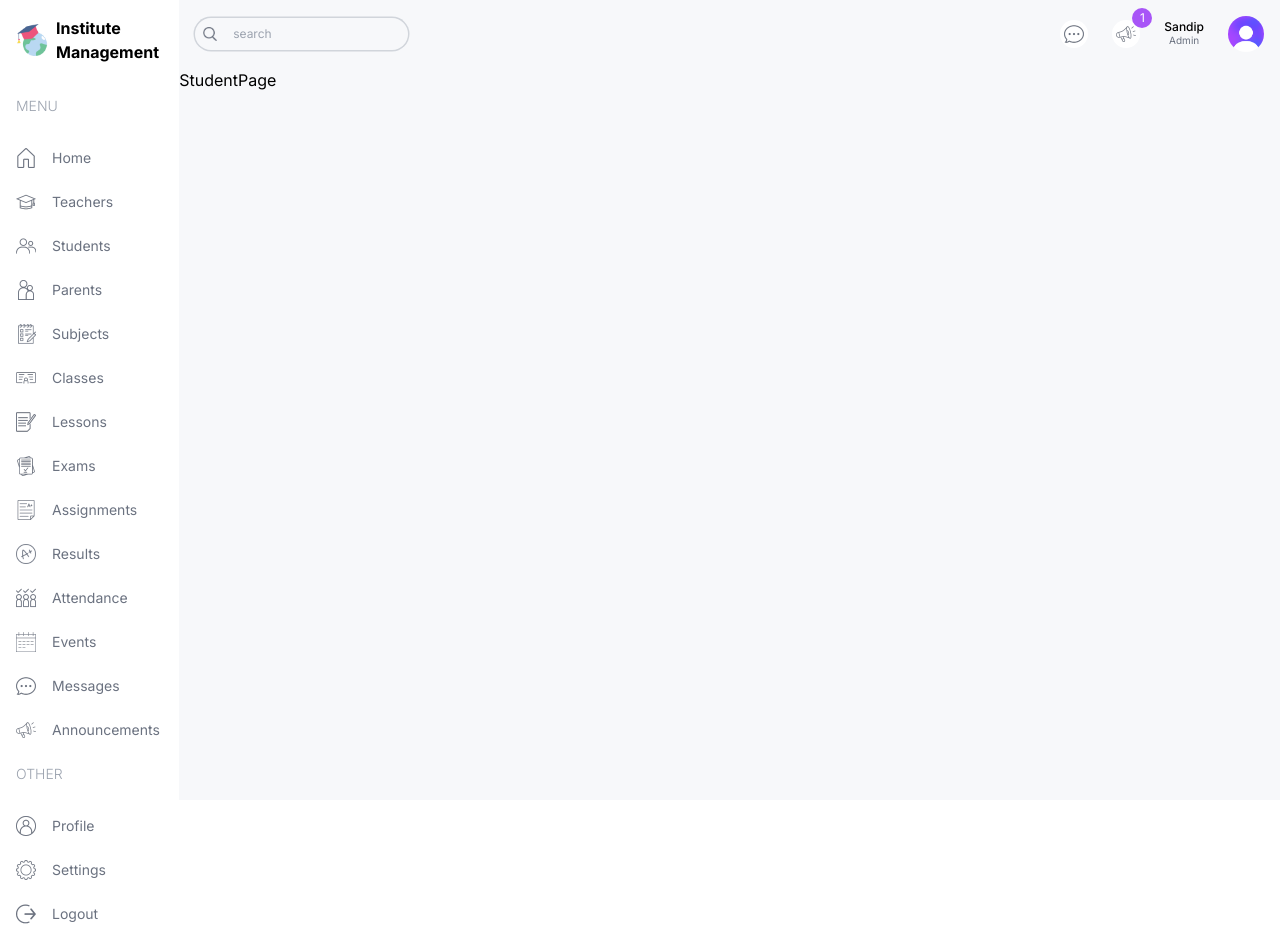
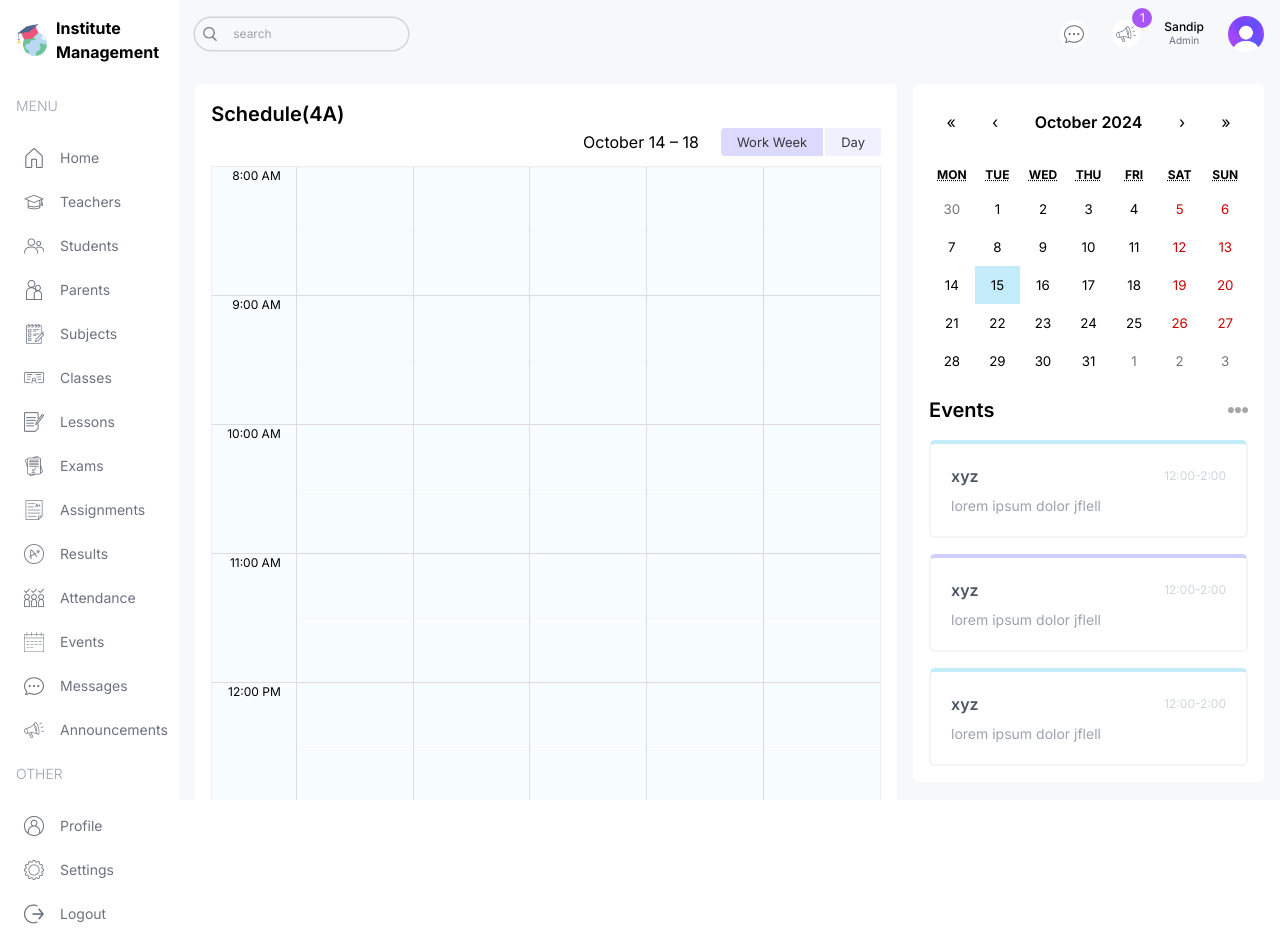
Before and after one commit to grownsandip/dashboard_app, a Next.js app: page /Student in a window 1280 px wide. Built offline with nearby package versions, Linux system fonts and the light colour scheme.

Commit message:
students page done

```diff
--- a/package.json
+++ b/package.json
@@ -9,8 +9,11 @@
     "lint": "next lint"
   },
   "dependencies": {
+    "@types/react-big-calendar": "^1.8.12",
+    "moment": "^2.30.1",
     "next": "14.2.5",
     "react": "^18",
+    "react-big-calendar": "^1.15.0",
     "react-calendar": "^5.0.0",
     "react-dom": "^18",
     "recharts": "^2.13.0"
--- a/src/app/(dashboard)/Student/page.tsx
+++ b/src/app/(dashboard)/Student/page.tsx
@@ -1,8 +1,24 @@
+import Announcements from '@/components/Announcements'
+import BigCalendar from '@/components/BigCalendar'
+import EventCalender from '@/components/EventCalender'
 import React from 'react'
 
 const StudentPage = () => {
   return (
-    <div>StudentPage</div>
+    <div className='p-4 flex gap-4 flex-col xl:flex-row'>
+      {/* left */}
+      <div className='w-full xl:w-2/3'>
+        <div className='bg-white rounded-md p-4 h-full'>
+          <h1 className='text-xl font-semibold'>Schedule(4A)</h1>
+          <BigCalendar />
+        </div>
+      </div>
+      {/* right */}
+      <div className='w-full xl:w-1/3 flex flex-col  gap-8'>
+        <EventCalender />
+        <Announcements />
+      </div>
+    </div>
   )
 }
 
--- a/src/app/globals.css
+++ b/src/app/globals.css
@@ -2,15 +2,108 @@
 @tailwind components;
 @tailwind utilities;
 
-.react-calendar{
+.react-calendar {
     width: 100% !important;
-    border:none !important;
-    font-family: "Inter",sans-serif !important;
-}
-.react-calendar__navigation__label__labelText{
-    font-weight:600;
-}
-.react-calendar__tile--active{
-    background-color: #c3EBFA !important;
+    border: none !important;
+    font-family: "Inter", sans-serif !important;
+  }
+
+  .react-calendar__navigation__label__labelText {
+    font-weight: 600;
+  }
+
+  .react-calendar__tile--active {
+    background-color: #c3ebfa !important;
     color: black !important;
-}
+  }
+
+  .rbc-btn-group:first-child {
+    display: none !important;
+  }
+
+  .rbc-toolbar-label {
+    text-align: right !important;
+    padding: 0px 20px !important;
+  }
+
+  .rbc-btn-group:last-child {
+    font-size: 13px !important;
+  }
+
+  .rbc-btn-group:last-child button {
+    border: none !important;
+    background-color: #f1f0ff !important;
+    margin-left: 2px !important;
+  }
+
+  .rbc-toolbar button.rbc-active {
+    background-color: #dbdafe !important;
+    box-shadow: none !important;
+  }
+
+  .rbc-time-view {
+    border-color: #eee !important;
+  }
+
+  .rbc-time-header {
+    display: none !important;
+  }
+
+  .rbc-time-content {
+    border: none !important;
+  }
+
+  .rbc-time-gutter.rbc-time-column {
+    font-size: 12px !important;
+  }
+
+  .rbc-time-gutter.rbc-time-column .rbc-timeslot-group {
+    padding: 0px 10px !important;
+  }
+
+  .rbc-timeslot-group {
+    background-color: #f7fdff !important;
+  }
+
+  .rbc-day-slot {
+    font-size: 14px !important;
+  }
+
+  .rbc-event{
+    border: none !important;
+    color: black !important;
+    padding: 10px !important;
+    margin: 10px !important;
+    width: 99% !important;
+  }
+  .rbc-event:nth-child(1) {
+    background-color: #e2f8ff !important;
+  }
+  .rbc-event:nth-child(2) {
+    background-color: #fefce8 !important;
+  }
+  .rbc-event:nth-child(3) {
+    background-color: #f2f1ff !important;
+  }
+  .rbc-event:nth-child(4) {
+    background-color: #fdf2fb !important;
+  }
+  .rbc-event:nth-child(5) {
+    background-color: #e2f8ff !important;
+  }
+  .rbc-event:nth-child(6) {
+    background-color: #fefce8 !important;
+  }
+  .rbc-event:nth-child(7) {
+    background-color: #f2f1ff !important;
+  }
+  .rbc-event:nth-child(8) {
+    background-color: #fdf2fb !important;
+  }
+
+  .rbc-event-label{
+    color: gray !important;
+    margin-bottom: 5px !important;
+    margin-top: 0 !important;
+    padding-top: 0 !important;
+  }
--- /dev/null
+++ b/src/components/BigCalendar.tsx
@@ -0,0 +1,29 @@
+"use client"
+import React, { useState } from 'react'
+import { Calendar,momentLocalizer, View, Views } from 'react-big-calendar'
+import moment from 'moment'
+import { calendarEvents } from '@/lib/data'
+import "react-big-calendar/lib/css/react-big-calendar.css";
+const BigCalendar = () => {
+    const localizer=momentLocalizer(moment)
+    const [view,setView]=useState<View>(Views.WORK_WEEK)
+    const handleOnChangeView=(selectedView:View)=>{
+        setView(selectedView)
+    }
+  return (
+      <Calendar
+      localizer={localizer}
+      events={calendarEvents}
+      views={["work_week","day"]}
+      view={view}
+      startAccessor="start"
+      endAccessor="end"
+      style={{height:"98%"}}
+      onView={handleOnChangeView}
+      min={new Date(2024,9,21,8,0,0)}
+      max={new Date(2024,9,21,17,0,0)}
+      />
+  )
+}
+
+export default BigCalendar
--- a/src/components/Menu.tsx
+++ b/src/components/Menu.tsx
@@ -1,5 +1,6 @@
 import Link from "next/link";
 import Image from "next/image";
+import { role } from "@/lib/data";
 
 const menuItems = [
   {
@@ -123,14 +124,18 @@
         <div className="flex flex-col gap-2" key={i.title}>
           <span className="hidden lg:block my-4 text-gray-400 font-light">{i.title}</span>
           {
-            i.items.map(item => (
-              <Link href={item.href} key={item.label}
-              className="flex items-center justify-center lg:justify-start gap-4 py-2 text-gray-500"
-              >
-                <Image src={item.icon} alt="icons" height={20} width={20} />
-                <span className="hidden lg:block">{item.label}</span>
-              </Link>
-            ))
+            i.items.map((item) => {
+              if(item.visible.includes(role)){
+                return (
+                  <Link href={item.href} key={item.label}
+                  className="flex items-center justify-center lg:justify-start gap-4 py-2 text-gray-500 rounded-md hover:bg-lightSky md:px-2"
+                  >
+                    <Image src={item.icon} alt="icons" height={20} width={20} />
+                    <span className="hidden lg:block">{item.label}</span>
+                  </Link>
+                )
+              }
+            })
           }
         </div>
       ))}
--- a/src/lib/data.ts
+++ b/src/lib/data.ts
@@ -57,7 +57,7 @@
     name: "Jane Smith",
     email: "jane@gmail.com",
     photo:
-      "https://images.pexels.com/photos/1102341/pexels-photo-1102341.jpeg?auto=compress&cs=tinysrgb&w=1200",
+      "https://images.pexels.com/photos/192341/pexels-photo-192341.jpeg?auto=compress&cs=tinysrgb&w=1200",
     phone: "1234567890",
     subjects: ["Music", "History"],
     classes: ["5A", "4B", "3C"],
@@ -93,7 +93,7 @@
     name: "Ophelia Castro",
     email: "ophelia@castro.com",
     photo:
-      "https://images.pexels.com/photos/1036623/pexels-photo-1036623.jpeg?auto=compress&cs=tinysrgb&w=1200",
+      "https://images.pexels.com/photos/936623/pexels-photo-936623.jpeg?auto=compress&cs=tinysrgb&w=1200",
     phone: "1234567890",
     subjects: ["Math", "Geometry"],
     classes: ["5A", "4B", "3C"],
@@ -112,12 +112,12 @@
     address: "123 Main St, Anytown, USA",
   },
   {
-    id: 10,
+    id: 9,
     teacherId: "1234567890",
     name: "John Glover",
     email: "john@glover.com",
     photo:
-      "https://images.pexels.com/photos/1043474/pexels-photo-1043474.jpeg?auto=compress&cs=tinysrgb&w=1200",
+      "https://images.pexels.com/photos/943474/pexels-photo-943474.jpeg?auto=compress&cs=tinysrgb&w=1200",
     phone: "1234567890",
     subjects: ["Biology"],
     classes: ["5A", "4B", "3C"],
@@ -180,7 +180,7 @@
     name: "Jane Smith",
     email: "jane@gmail.com",
     photo:
-      "https://images.pexels.com/photos/1102341/pexels-photo-1102341.jpeg?auto=compress&cs=tinysrgb&w=1200",
+      "https://images.pexels.com/photos/192341/pexels-photo-192341.jpeg?auto=compress&cs=tinysrgb&w=1200",
     phone: "1234567890",
     grade: 5,
     class: "5A",
@@ -216,7 +216,7 @@
     name: "Ophelia Castro",
     email: "ophelia@castro.com",
     photo:
-      "https://images.pexels.com/photos/1036623/pexels-photo-1036623.jpeg?auto=compress&cs=tinysrgb&w=1200",
+      "https://images.pexels.com/photos/936623/pexels-photo-936623.jpeg?auto=compress&cs=tinysrgb&w=1200",
     phone: "1234567890",
     grade: 5,
     class: "5A",
@@ -235,12 +235,12 @@
     address: "123 Main St, Anytown, USA",
   },
   {
-    id: 10,
+    id: 9,
     studentId: "1234567890",
     name: "John Glover",
     email: "john@glover.com",
     photo:
-      "https://images.pexels.com/photos/1043474/pexels-photo-1043474.jpeg?auto=compress&cs=tinysrgb&w=1200",
+      "https://images.pexels.com/photos/943474/pexels-photo-943474.jpeg?auto=compress&cs=tinysrgb&w=1200",
     phone: "1234567890",
     grade: 5,
     class: "5A",
@@ -322,7 +322,7 @@
     address: "123 Main St, Anytown, USA",
   },
   {
-    id: 10,
+    id: 9,
     name: "John Glover",
     students: ["Stella Scott"],
     email: "mike@geller.com",
@@ -378,7 +378,7 @@
     teachers: ["Gertrude Roy", "Rosa Singleton"],
   },
   {
-    id: 10,
+    id: 9,
     name: "Literature",
     teachers: ["Effie Lynch", "Brett Flowers"],
   },
@@ -395,7 +395,7 @@
   {
     id: 2,
     name: "2B",
-    capacity: 22,
+    capacity: 21,
     grade: 2,
     supervisor: "Blake Joseph",
   },
@@ -437,7 +437,7 @@
   {
     id: 8,
     name: "6B",
-    capacity: 22,
+    capacity: 21,
     grade: 6,
     supervisor: "Christopher Butler",
   },
@@ -449,7 +449,7 @@
     supervisor: "Marc Miller",
   },
   {
-    id: 10,
+    id: 9,
     name: "6D",
     capacity: 20,
     grade: 6,
@@ -513,7 +513,7 @@
     teacher: "Ronald Roberts",
   },
   {
-    id: 10,
+    id: 9,
     subject: "Chemistry",
     class: "4B",
     teacher: "Julia Pittman",
@@ -526,70 +526,70 @@
     subject: "Math",
     class: "1A",
     teacher: "Martha Morris",
-    date: "2025-01-01",
+    date: "2024-01-01",
   },
   {
     id: 2,
     subject: "English",
     class: "2A",
     teacher: "Randall Garcia",
-    date: "2025-01-01",
+    date: "2024-01-01",
   },
   {
     id: 3,
     subject: "Science",
     class: "3A",
     teacher: "Myrtie Scott",
-    date: "2025-01-01",
+    date: "2024-01-01",
   },
   {
     id: 4,
     subject: "Social Studies",
     class: "1B",
     teacher: "Alvin Swanson",
-    date: "2025-01-01",
+    date: "2024-01-01",
   },
   {
     id: 5,
     subject: "Art",
     class: "4A",
     teacher: "Mabelle Wallace",
-    date: "2025-01-01",
+    date: "2024-01-01",
   },
   {
     id: 6,
     subject: "Music",
     class: "5A",
     teacher: "Dale Thompson",
-    date: "2025-01-01",
+    date: "2024-01-01",
   },
   {
     id: 7,
     subject: "History",
     class: "6A",
     teacher: "Allie Conner",
-    date: "2025-01-01",
+    date: "2024-01-01",
   },
   {
     id: 8,
     subject: "Geography",
     class: "6B",
     teacher: "Hunter Fuller",
-    date: "2025-01-01",
+    date: "2024-01-01",
   },
   {
     id: 9,
     subject: "Physics",
     class: "7A",
     teacher: "Lois Lindsey",
-    date: "2025-01-01",
+    date: "2024-01-01",
   },
   {
-    id: 10,
+    id: 9,
     subject: "Chemistry",
     class: "8A",
     teacher: "Vera Soto",
-    date: "2025-01-01",
+    date: "2024-01-01",
   },
 ];
 
@@ -599,70 +599,70 @@
     subject: "Math",
     class: "1A",
     teacher: "Anthony Boone",
-    dueDate: "2025-01-01",
+    dueDate: "2024-01-01",
   },
   {
     id: 2,
     subject: "English",
     class: "2A",
     teacher: "Clifford Bowen",
-    dueDate: "2025-01-01",
+    dueDate: "2024-01-01",
   },
   {
     id: 3,
     subject: "Science",
     class: "3A",
     teacher: "Catherine Malone",
-    dueDate: "2025-01-01",
+    dueDate: "2024-01-01",
   },
   {
     id: 4,
     subject: "Social Studies",
     class: "1B",
     teacher: "Willie Medina",
-    dueDate: "2025-01-01",
+    dueDate: "2024-01-01",
   },
   {
     id: 5,
     subject: "Art",
     class: "4A",
     teacher: "Jose Ruiz",
-    dueDate: "2025-01-01",
+    dueDate: "2024-01-01",
   },
   {
     id: 6,
     subject: "Music",
     class: "5A",
     teacher: "Katharine Owens",
-    dueDate: "2025-01-01",
+    dueDate: "2024-01-01",
   },
   {
     id: 7,
     subject: "History",
     class: "6A",
     teacher: "Shawn Norman",
-    dueDate: "2025-01-01",
+    dueDate: "2024-01-01",
   },
   {
     id: 8,
     subject: "Geography",
     class: "6B",
     teacher: "Don Holloway",
-    dueDate: "2025-01-01",
+    dueDate: "2024-01-01",
   },
   {
     id: 9,
     subject: "Physics",
     class: "7A",
     teacher: "Franklin Gregory",
-    dueDate: "2025-01-01",
+    dueDate: "2024-01-01",
   },
   {
-    id: 10,
+    id: 9,
     subject: "Chemistry",
     class: "8A",
     teacher: "Danny Nguyen",
-    dueDate: "2025-01-01",
+    dueDate: "2024-01-01",
   },
 ];
 
@@ -673,7 +673,7 @@
     class: "1A",
     teacher: "John Doe",
     student: "John Doe",
-    date: "2025-01-01",
+    date: "2024-01-01",
     type: "exam",
     score: 90,
   },
@@ -683,7 +683,7 @@
     class: "2A",
     teacher: "John Doe",
     student: "John Doe",
-    date: "2025-01-01",
+    date: "2024-01-01",
     type: "exam",
     score: 90,
   },
@@ -693,7 +693,7 @@
     class: "3A",
     teacher: "John Doe",
     student: "John Doe",
-    date: "2025-01-01",
+    date: "2024-01-01",
     type: "exam",
     score: 90,
   },
@@ -703,7 +703,7 @@
     class: "1B",
     teacher: "John Doe",
     student: "John Doe",
-    date: "2025-01-01",
+    date: "2024-01-01",
     type: "exam",
     score: 90,
   },
@@ -713,7 +713,7 @@
     class: "4A",
     teacher: "John Doe",
     student: "John Doe",
-    date: "2025-01-01",
+    date: "2024-01-01",
     type: "exam",
     score: 90,
   },
@@ -723,7 +723,7 @@
     class: "5A",
     teacher: "John Doe",
     student: "John Doe",
-    date: "2025-01-01",
+    date: "2024-01-01",
     type: "exam",
     score: 90,
   },
@@ -733,7 +733,7 @@
     class: "6A",
     teacher: "John Doe",
     student: "John Doe",
-    date: "2025-01-01",
+    date: "2024-01-01",
     type: "exam",
     score: 90,
   },
@@ -743,7 +743,7 @@
     class: "6B",
     teacher: "John Doe",
     student: "John Doe",
-    date: "2025-01-01",
+    date: "2024-01-01",
     type: "exam",
     score: 90,
   },
@@ -753,17 +753,17 @@
     class: "7A",
     teacher: "John Doe",
     student: "John Doe",
-    date: "2025-01-01",
+    date: "2024-01-01",
     type: "exam",
     score: 90,
   },
   {
-    id: 10,
+    id: 9,
     subject: "Chemistry",
     class: "8A",
     teacher: "John Doe",
     student: "John Doe",
-    date: "2025-01-01",
+    date: "2024-01-01",
     type: "exam",
     score: 90,
   },
@@ -774,80 +774,80 @@
     id: 1,
     title: "Lake Trip",
     class: "1A",
-    date: "2025-01-01",
-    startTime: "10:00",
+    date: "2024-01-01",
+    startTime: "9:00",
     endTime: "11:00",
   },
   {
     id: 2,
     title: "Picnic",
     class: "2A",
-    date: "2025-01-01",
-    startTime: "10:00",
+    date: "2024-01-01",
+    startTime: "9:00",
     endTime: "11:00",
   },
   {
     id: 3,
     title: "Beach Trip",
     class: "3A",
-    date: "2025-01-01",
-    startTime: "10:00",
+    date: "2024-01-01",
+    startTime: "9:00",
     endTime: "11:00",
   },
   {
     id: 4,
     title: "Museum Trip",
     class: "4A",
-    date: "2025-01-01",
-    startTime: "10:00",
+    date: "2024-01-01",
+    startTime: "9:00",
     endTime: "11:00",
   },
   {
     id: 5,
     title: "Music Concert",
     class: "5A",
-    date: "2025-01-01",
-    startTime: "10:00",
+    date: "2024-01-01",
+    startTime: "9:00",
     endTime: "11:00",
   },
   {
     id: 6,
     title: "Magician Show",
     class: "1B",
-    date: "2025-01-01",
-    startTime: "10:00",
+    date: "2024-01-01",
+    startTime: "9:00",
     endTime: "11:00",
   },
   {
     id: 7,
     title: "Lake Trip",
     class: "2B",
-    date: "2025-01-01",
-    startTime: "10:00",
+    date: "2024-01-01",
+    startTime: "9:00",
     endTime: "11:00",
   },
   {
     id: 8,
     title: "Cycling Race",
     class: "3B",
-    date: "2025-01-01",
-    startTime: "10:00",
+    date: "2024-01-01",
+    startTime: "9:00",
     endTime: "11:00",
   },
   {
     id: 9,
     title: "Art Exhibition",
     class: "4B",
-    date: "2025-01-01",
-    startTime: "10:00",
+    date: "2024-01-01",
+    startTime: "9:00",
     endTime: "11:00",
   },
   {
-    id: 10,
+    id: 9,
     title: "Sports Tournament",
     class: "5B",
-    date: "2025-01-01",
-    startTime: "10:00",
+    date: "2024-01-01",
+    startTime: "9:00",
     endTime: "11:00",
   },
 ];
@@ -857,61 +857,61 @@
     id: 1,
     title: "About 4A Math Test",
     class: "4A",
-    date: "2025-01-01",
+    date: "2024-01-01",
   },
   {
     id: 2,
     title: "About 3A Math Test",
     class: "3A",
-    date: "2025-01-01",
+    date: "2024-01-01",
   },
   {
     id: 3,
     title: "About 3B Math Test",
     class: "3B",
-    date: "2025-01-01",
+    date: "2024-01-01",
   },
   {
     id: 4,
     title: "About 6A Math Test",
     class: "6A",
-    date: "2025-01-01",
+    date: "2024-01-01",
   },
   {
     id: 5,
     title: "About 8C Math Test",
     class: "8C",
-    date: "2025-01-01",
+    date: "2024-01-01",
   },
   {
     id: 6,
     title: "About 2A Math Test",
     class: "2A",
-    date: "2025-01-01",
+    date: "2024-01-01",
   },
   {
     id: 7,
     title: "About 4C Math Test",
     class: "4C",
-    date: "2025-01-01",
+    date: "2024-01-01",
   },
   {
     id: 8,
     title: "About 4B Math Test",
     class: "4B",
-    date: "2025-01-01",
+    date: "2024-01-01",
   },
   {
     id: 9,
     title: "About 3C Math Test",
     class: "3C",
-    date: "2025-01-01",
+    date: "2024-01-01",
   },
   {
-    id: 10,
+    id: 9,
     title: "About 1C Math Test",
     class: "1C",
-    date: "2025-01-01",
+    date: "2024-01-01",
   },
 ];
 
@@ -919,145 +919,89 @@
 // YOU SHOULD CHANGE THE DATES OF THE EVENTS TO THE CURRENT DATE TO SEE THE EVENTS ON THE CALENDAR
 export const calendarEvents = [
   {
-    title: "Math",
+    title: "CS505",
     allDay: false,
-    start: new Date(2024, 7, 12, 8, 0),
-    end: new Date(2024, 7, 12, 8, 45),
+    start: new Date(2024, 9, 21, 9, 15),
+    end: new Date(2024, 9, 21, 10, 5),
   },
   {
-    title: "English",
+    title: "MCAC225P",
     allDay: false,
-    start: new Date(2024, 7, 12, 9, 0),
-    end: new Date(2024, 7, 12, 9, 45),
+    start: new Date(2024, 9, 21,11, 5),
+    end: new Date(2024, 9, 21,11, 55),
   },
   {
-    title: "Biology",
+    title: "CS502",
     allDay: false,
-    start: new Date(2024, 7, 12, 10, 0),
-    end: new Date(2024, 7, 12, 10, 45),
+    start: new Date(2024, 9, 22, 11, 5),
+    end: new Date(2024, 9, 22, 11, 55),
   },
   {
-    title: "Physics",
+    title: "CS505P",
     allDay: false,
-    start: new Date(2024, 7, 12, 11, 0),
-    end: new Date(2024, 7, 12, 11, 45),
+    start: new Date(2024, 9, 22, 12, 55),
+    end: new Date(2024, 9, 22, 14, 5),
   },
   {
-    title: "Chemistry",
+    title: "MCAC225T",
     allDay: false,
-    start: new Date(2024, 7, 12, 13, 0),
-    end: new Date(2024, 7, 12, 13, 45),
+    start: new Date(2024, 9, 23, 9, 15),
+    end: new Date(2024, 9, 23, 10, 5),
   },
   {
-    title: "History",
+    title: "CS502",
     allDay: false,
-    start: new Date(2024, 7, 12, 14, 0),
-    end: new Date(2024, 7, 12, 14, 45),
+    start: new Date(2024, 9, 23, 10, 10),
+    end: new Date(2024, 9, 23, 11, 0),
   },
   {
-    title: "English",
+    title: "CS437",
     allDay: false,
-    start: new Date(2024, 7, 13, 9, 0),
-    end: new Date(2024, 7, 13, 9, 45),
+    start: new Date(2024, 9, 23, 12, 0),
+    end: new Date(2024, 9, 23, 12, 50),
   },
   {
-    title: "Biology",
+    title: "MCAC225T",
     allDay: false,
-    start: new Date(2024, 7, 13, 10, 0),
-    end: new Date(2024, 7, 13, 10, 45),
+    start: new Date(2024, 9, 24, 9, 15),
+    end: new Date(2024, 9, 24, 10, 5),
   },
   {
-    title: "Physics",
+    title: "CS505",
     allDay: false,
-    start: new Date(2024, 7, 13, 11, 0),
-    end: new Date(2024, 7, 13, 11, 45),
+    start: new Date(2024, 9, 24, 10, 10),
+    end: new Date(2024, 9, 24, 11, 0),
   },
 
   {
-    title: "History",
+    title: "CS437",
     allDay: false,
-    start: new Date(2024, 7, 13, 14, 0),
-    end: new Date(2024, 7, 13, 14, 45),
+    start: new Date(2024, 9, 24, 12, 0),
+    end: new Date(2024, 9, 24, 12, 50),
   },
   {
-    title: "Math",
+    title: "CS505",
     allDay: false,
-    start: new Date(2024, 7, 14, 8, 0),
-    end: new Date(2024, 7, 14, 8, 45),
-  },
-  {
-    title: "Biology",
-    allDay: false,
-    start: new Date(2024, 7, 14, 10, 0),
-    end: new Date(2024, 7, 14, 10, 45),
+    start: new Date(2024, 9, 25, 9, 15),
+    end: new Date(2024, 9, 25, 10, 5),
   },
 
   {
-    title: "Chemistry",
+    title: "CS437",
     allDay: false,
-    start: new Date(2024, 7, 14, 13, 0),
-    end: new Date(2024, 7, 14, 13, 45),
+    start: new Date(2024, 9, 25, 10, 10),
+    end: new Date(2024, 9, 25, 11, 0),
   },
   {
-    title: "History",
+    title: "CS502 ",
     allDay: false,
-    start: new Date(2024, 7, 14, 14, 0),
-    end: new Date(2024, 7, 13, 14, 45),
+    start: new Date(2024, 9, 25, 11, 5),
+    end: new Date(2024, 9, 25, 11, 55),
   },
   {
-    title: "English",
+    title: "MCAC225T",
     allDay: false,
-    start: new Date(2024, 7, 15, 9, 0),
-    end: new Date(2024, 7, 15, 9, 45),
-  },
-  {
-    title: "Biology",
-    allDay: false,
-    start: new Date(2024, 7, 15, 10, 0),
-    end: new Date(2024, 7, 15, 10, 45),
-  },
-  {
-    title: "Physics",
-    allDay: false,
-    start: new Date(2024, 7, 15, 11, 0),
-    end: new Date(2024, 7, 15, 11, 45),
-  },
-
-  {
-    title: "History",
-    allDay: false,
-    start: new Date(2024, 7, 15, 14, 0),
-    end: new Date(2024, 7, 15, 14, 45),
-  },
-  {
-    title: "Math",
-    allDay: false,
-    start: new Date(2024, 7, 16, 8, 0),
-    end: new Date(2024, 7, 16, 8, 45),
-  },
-  {
-    title: "English",
-    allDay: false,
-    start: new Date(2024, 7, 16, 9, 0),
-    end: new Date(2024, 7, 16, 9, 45),
-  },
-
-  {
-    title: "Physics",
-    allDay: false,
-    start: new Date(2024, 7, 16, 11, 0),
-    end: new Date(2024, 7, 16, 11, 45),
-  },
-  {
-    title: "Chemistry",
-    allDay: false,
-    start: new Date(2024, 7, 16, 13, 0),
-    end: new Date(2024, 7, 16, 13, 45),
-  },
-  {
-    title: "History",
-    allDay: false,
-    start: new Date(2024, 7, 16, 14, 0),
-    end: new Date(2024, 7, 16, 14, 45),
+    start: new Date(2024, 9, 25, 12, 55),
+    end: new Date(2024, 9, 25, 13, 45),
   },
 ];
```
Also changed, not shown: 1 other file (tests, documents, lock files or other folders).
